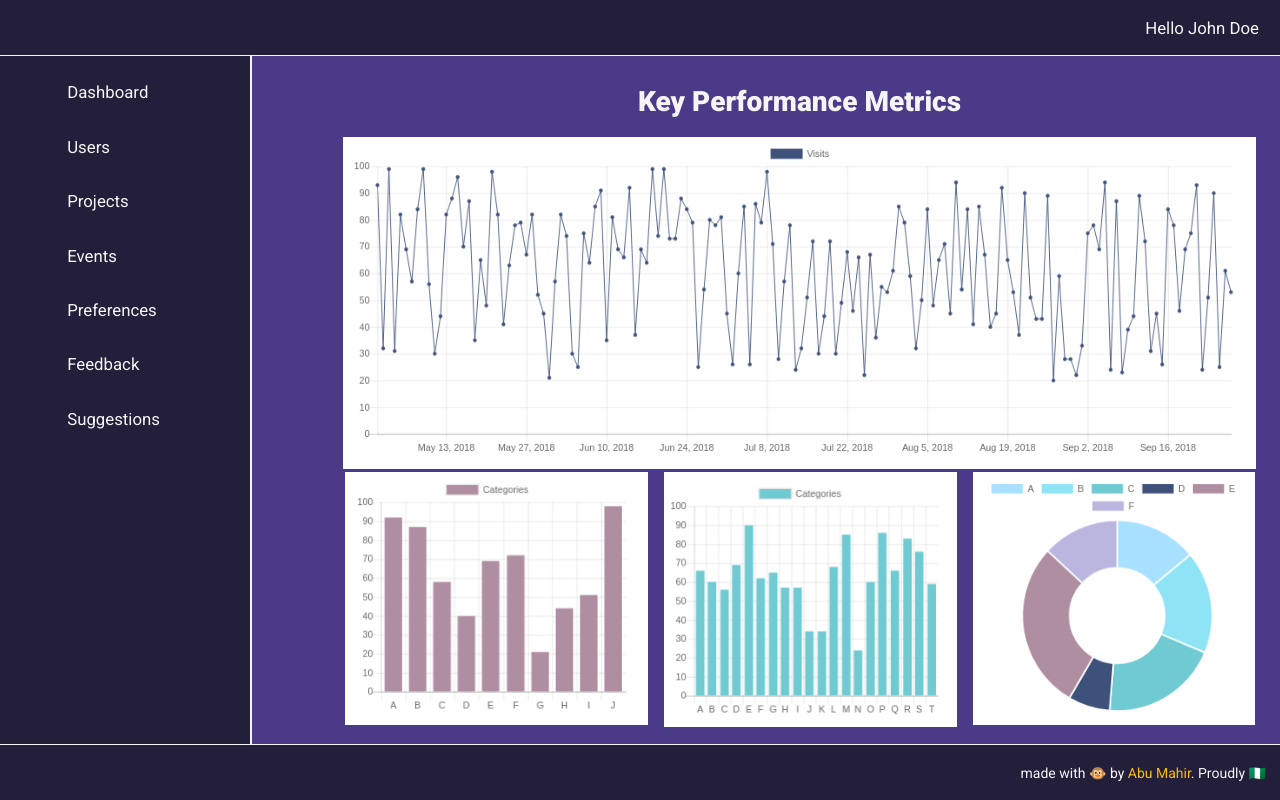
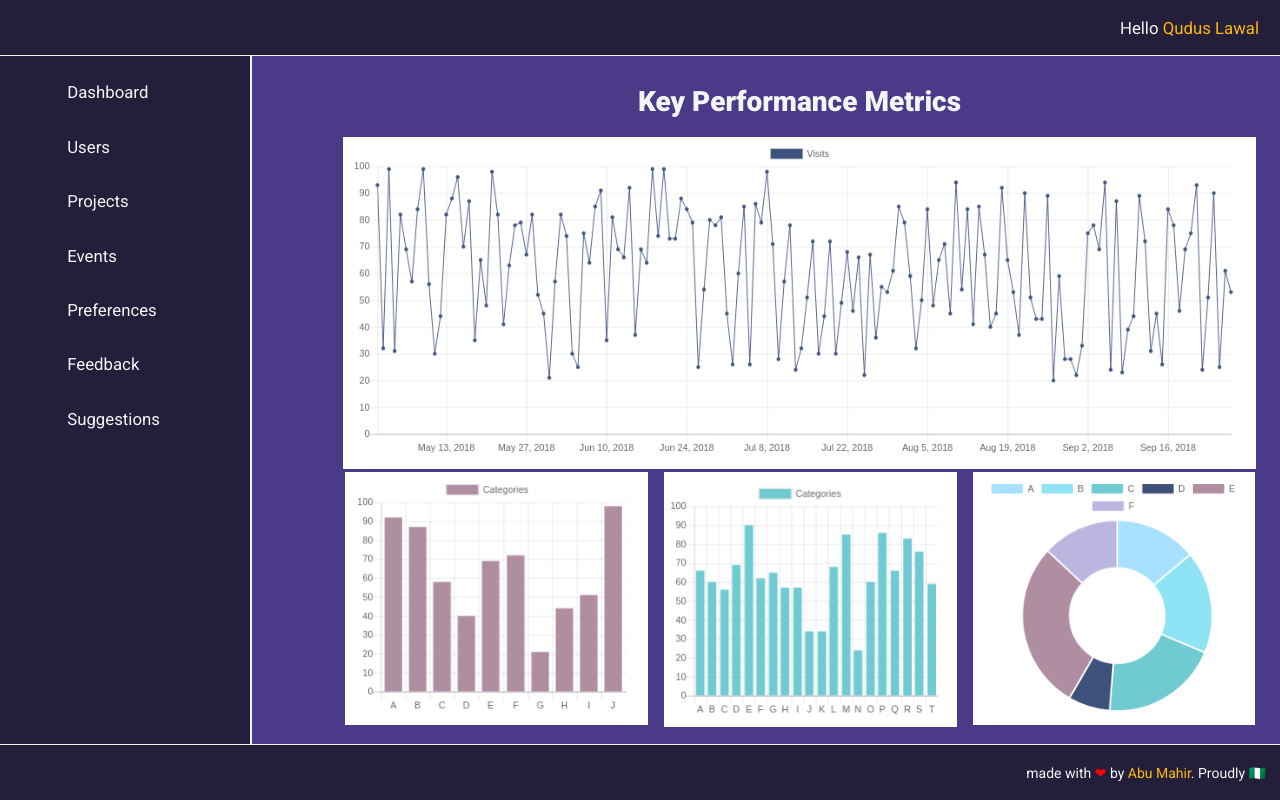
Before and after one commit to AbuMahir980/react-dashboard, a React (Vite) app: page /dashboard in a window 1280 px wide. Shown: the top 800 px of the page. Built offline with nearby package versions, Linux system fonts and the light colour scheme.

Commit message:
Wrap up Dashboard + Header styling

```diff
--- a/src/components/Dashboard/Dashboard.jsx
+++ b/src/components/Dashboard/Dashboard.jsx
@@ -6,6 +6,8 @@ import Chart from '../../assets/dashboard-chart.png';
 import Barchart from '../../assets/dashboard-barchart.png';
 import Graph from '../../assets/dashboard-graph1.png';
 import Piechart from '../../assets/dashboard-piechart.png';
+
+
 const Dashboard = (props) => {
 
     const {user} = props
--- a/src/components/Dashboard/components/Footer.jsx
+++ b/src/components/Dashboard/components/Footer.jsx
@@ -3,7 +3,7 @@ const Footer = () => {
     return(
 
         <footer className="footer">
-            <div className="footer_sign">made with &#128053; by <a href="https://github.com/AbuMahir980" target="blank" style={{}}>Abu Mahir</a>. Proudly 🇳🇬</div>
+            <div className="footer_sign">made with <span style={{color:'red'}}>&#10084;</span> by <a href="https://github.com/AbuMahir980" target="blank" style={{}}>Abu Mahir</a>. Proudly <span style={{color:'lime'}}>🇳🇬</span></div>
         </footer>
     )
 }
--- a/src/components/Dashboard/components/Header.jsx
+++ b/src/components/Dashboard/components/Header.jsx
@@ -7,7 +7,7 @@ const Header = (props) => {
         <>
             <a className="header" href="#0">
                 <i className="fa fa-bars"></i>
-                <div className="header-user"><i className="fas fa-user-circle icon"></i>Hello {user.fullName}</div>
+                <div className="header-user"><i className="fas fa-user-circle icon"></i>Hello <span style={{color: "#FDBA0B"}}>{user.fullName}</span></div>
             </a>
         </>
     )
--- a/src/components/Dashboard/datas/Userprofile.jsx
+++ b/src/components/Dashboard/datas/Userprofile.jsx
@@ -1,17 +1,17 @@
 const Userprofile = {
     userId: 1,
-    username: 'john_doe',
-    fullName: 'John Doe',
-    email: 'john.doe@example.com',
+    username: 'abu_mahir',
+    fullName: 'Qudus Lawal',
+    email: 'takechargeofyourfuture2021@gmail.com',
     avatar: 'path/to/avatar.jpg',
     bio: 'Passionate about technology and coding!',
-    role: 'Admin',
+    role: 'Software Engineer',
     joinedAt: '2023-01-15',
     lastLogin: '2023-07-20T08:45:00',
     socialLinks: {
-        twitter: 'https://twitter.com/johndoe',
-        linkedIn: 'https://linkedin.com/in/johndoe',
-        github: 'https://github.com/johndoe',
+        twitter: 'https://twitter.com/abumahir',
+        linkedIn: 'https://linkedin.com/in/abumahir',
+        github: 'https://github.com/abumahir',
     },
 };
 
```
Also changed, not shown: src/assets/Qudus-Lawal_head-shot.png (added).
